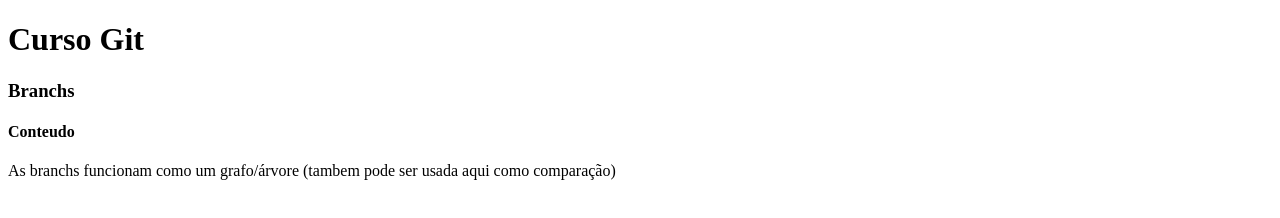
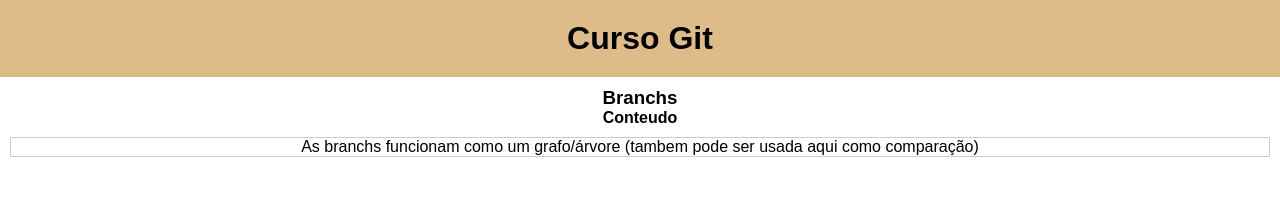
Before and after one commit to OliveiraL21/teste-git, a plain HTML site: page index.html in a window 1280 px wide. Drawn offline with Linux system fonts and the light colour scheme.

Commit message:
adicionando o link Css e mudando estilos

```diff
--- a/index.html
+++ b/index.html
@@ -4,6 +4,7 @@
     <meta charset="UTF-8">
     <meta http-equiv="X-UA-Compatible" content="IE=edge">
     <meta name="viewport" content="width=device-width, initial-scale=1.0">
+    <link href="style.css" rel="stylesheet">
     <title>Curso Git</title>
 </head>
 <body>
--- a/style.css
+++ b/style.css
@@ -1,6 +1,7 @@
 *{
     margin:0;
     padding:0;
+    font-family: Arial, Helvetica, sans-serif;
 }
 
 html, body{
@@ -8,6 +9,19 @@
 }
 
 header{
-    margin: 0 auto;
+    width: 100%;
+    text-align: center;
+
+
+}
+header h1{
     padding: 20px;
+    background-color: rgb(221, 188, 138);
 }
+header h3{
+    margin-top: 10px;
+}
+article p{
+    margin:10px;
+    border: 1px solid #ccc;
+}
```
